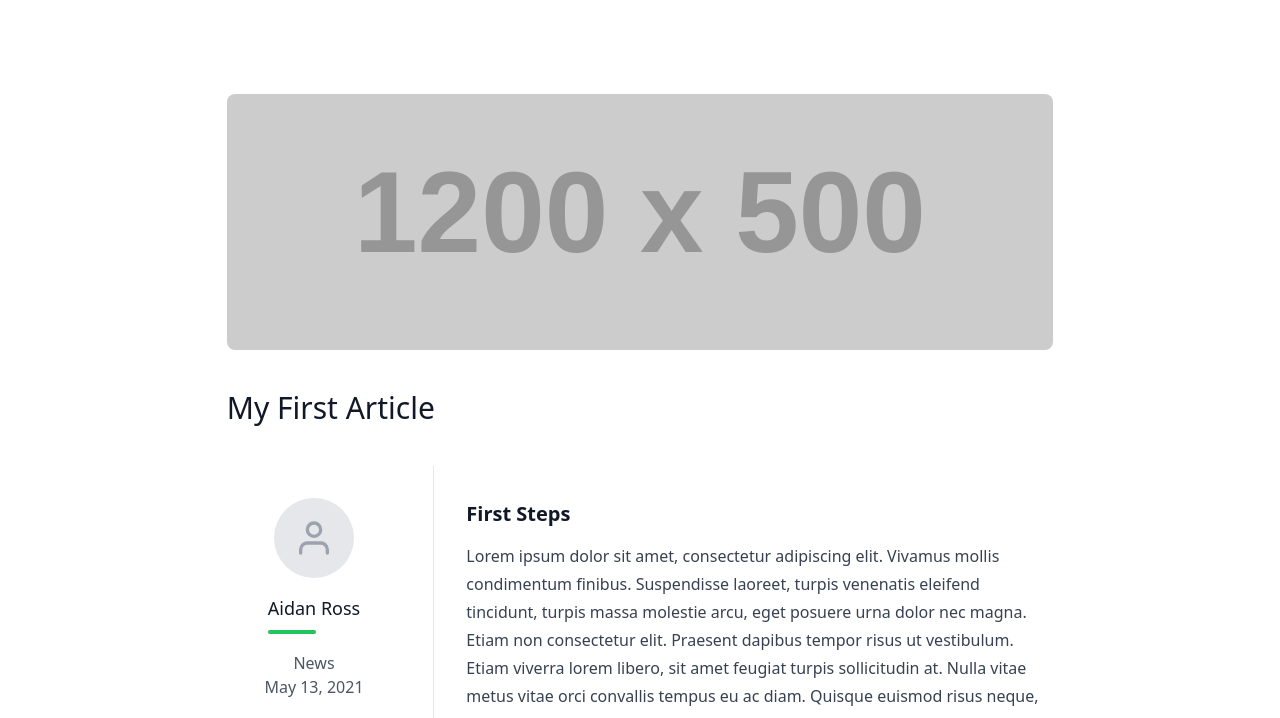
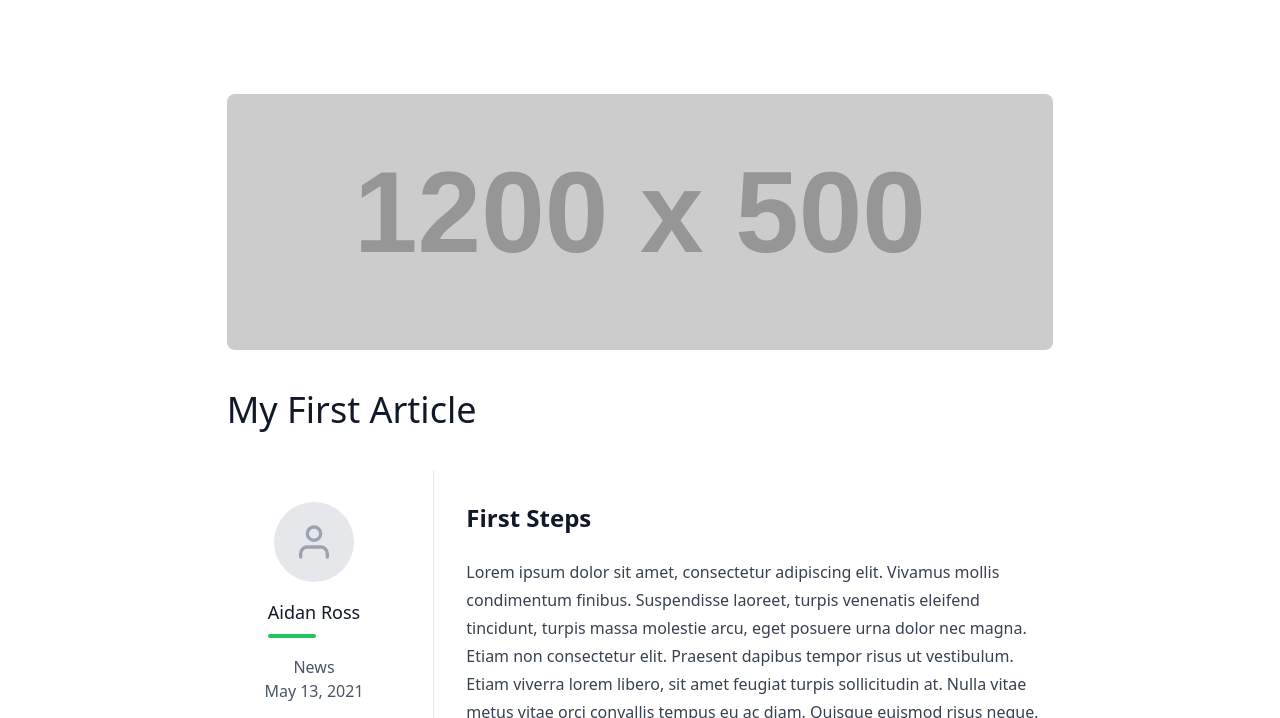
Before and after one commit to Aidanr50/11ty-blog, an Eleventy site: page src/blog/2021-05-13-first-article.md in a window 1280 px wide. Shown: the part 82-800 px from the top of the page. Built offline with nearby package versions, Linux system fonts and the light colour scheme; Eleventy itself is replaced by a stand-in of ours; files that its build step writes are made by us from their sources; placeholder pictures from the web are drawn by us.

Commit message:
EDIT article title font size

```diff
--- a/src/_includes/article.njk
+++ b/src/_includes/article.njk
@@ -9,7 +9,7 @@ layout: 'base.njk'
             <div class="rounded-lg h-64 overflow-hidden">
                 <img alt="content" class="object-cover object-center h-full w-full" src="https://dummyimage.com/1200x500">
             </div>
-            <h1 class="sm:text-3xl text-2xl font-medium title-font mt-10 text-gray-900">{{ title }}</h1>
+            <h1 class="sm:text-4xl text-2xl font-medium title-font mt-10 text-gray-900">{{ title }}</h1>
             <div class="flex flex-col sm:flex-row mt-10">
                 <div class="flex sm:block sm:w-1/4 text-center sm:pr-8 sm:py-8">
                     <div class="w-20 h-20 rounded-full inline-flex items-center justify-center bg-gray-200 text-gray-400">
--- a/src/blog/2021-05-13-first-article.md
+++ b/src/blog/2021-05-13-first-article.md
@@ -9,7 +9,7 @@ category: News
 description: Lorem ipsum dolor sit amet, consectetur adipiscing elit. Nullam ut dolor nulla. Suspendisse ut tortor ac nisi commodo sodales et sit amet massa. Duis tincidunt diam ut ante sollicitudin, sit amet mattis nunc pretium. Aenean rutrum dui tortor, et elementum ante condimentum a.
 ---
 
-### First Steps
+## First Steps
 
 Lorem ipsum dolor sit amet, consectetur adipiscing elit. Vivamus mollis condimentum finibus. Suspendisse laoreet, turpis venenatis eleifend tincidunt, turpis massa molestie arcu, eget posuere urna dolor nec magna. Etiam non consectetur elit. Praesent dapibus tempor risus ut vestibulum. Etiam viverra lorem libero, sit amet feugiat turpis sollicitudin at. Nulla vitae metus vitae orci convallis tempus eu ac diam. Quisque euismod risus neque, ut interdum sem dapibus dapibus. Vivamus laoreet lobortis nisl, et viverra augue porttitor eu. Donec pretium neque ultrices suscipit aliquet. Duis dolor lorem, aliquet eget odio vitae, ullamcorper convallis felis. Aliquam in lectus ullamcorper, commodo elit ut, posuere elit.
 
```
